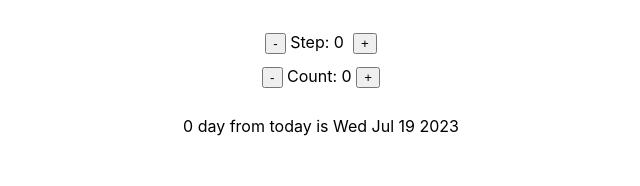
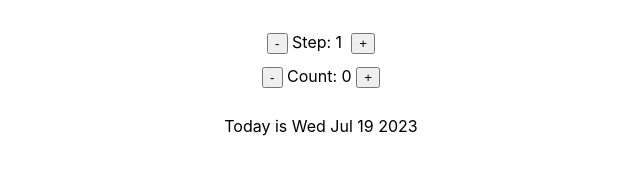
Before and after one commit to defydef/date-counter, a React (Create React App) app: page / in a window 1280 px wide. Shown: the top 186 px of the page, without its empty margins (319-959 px from the left). Built offline with nearby package versions, Linux system fonts and the light colour scheme.

Commit message:
Change past dates wording and change "count" state - Add condition in Display component to show "<count> days ago was <currDate>" - Change count state to increase or decrease by step instead of by 1

```diff
--- a/src/App.js
+++ b/src/App.js
@@ -10,14 +10,14 @@ function App() {
 
 function Counter() {
   const [count, setCount] = useState(0);
-  const [step, setStep] = useState(0);
+  const [step, setStep] = useState(1);
 
   function increaseCount() {
-    setCount((c) => c + 1);
+    setCount((c) => c + step);
   }
 
   function decreaseCount() {
-    if (count >= 1) setCount((c) => c - 1);
+    setCount((c) => c - step);
   }
 
   function increaseStep() {
@@ -25,7 +25,7 @@ function Counter() {
   }
 
   function decreaseStep() {
-    if (step >= 1) setStep((c) => c - 1);
+    if (step > 1) setStep((c) => c - 1);
   }
 
   return (
@@ -41,20 +41,29 @@ function Counter() {
         <button onClick={increaseCount}>+</button>
       </div>
 
-      <Display finalCount={step * count} />
+      <Display finalCount={count} />
     </div>
   );
 
-  function Display(props) {
+  function Display({ finalCount }) {
     // Get current date
     const currDate = new Date();
-    currDate.setDate(currDate.getDate() + props.finalCount);
+    currDate.setDate(currDate.getDate() + finalCount);
 
     return (
       <div>
         <p>
-          {props.finalCount}&nbsp;day<span>{step > 1 && "s"}</span> from today
-          is {currDate.toDateString()}
+          {
+            // Display today is <currDate>
+            finalCount === 0
+              ? `Today is `
+              : finalCount > 0
+              ? // Display x days from today is <currDate>
+                `${finalCount} day${finalCount !== 1 ? `s` : ``} from today is `
+              : // Display x days ago was <currDate>
+                `${finalCount} day${finalCount !== -1 ? `s` : ``} ago was `
+          }
+          {currDate.toDateString()}
         </p>
       </div>
     );
```
